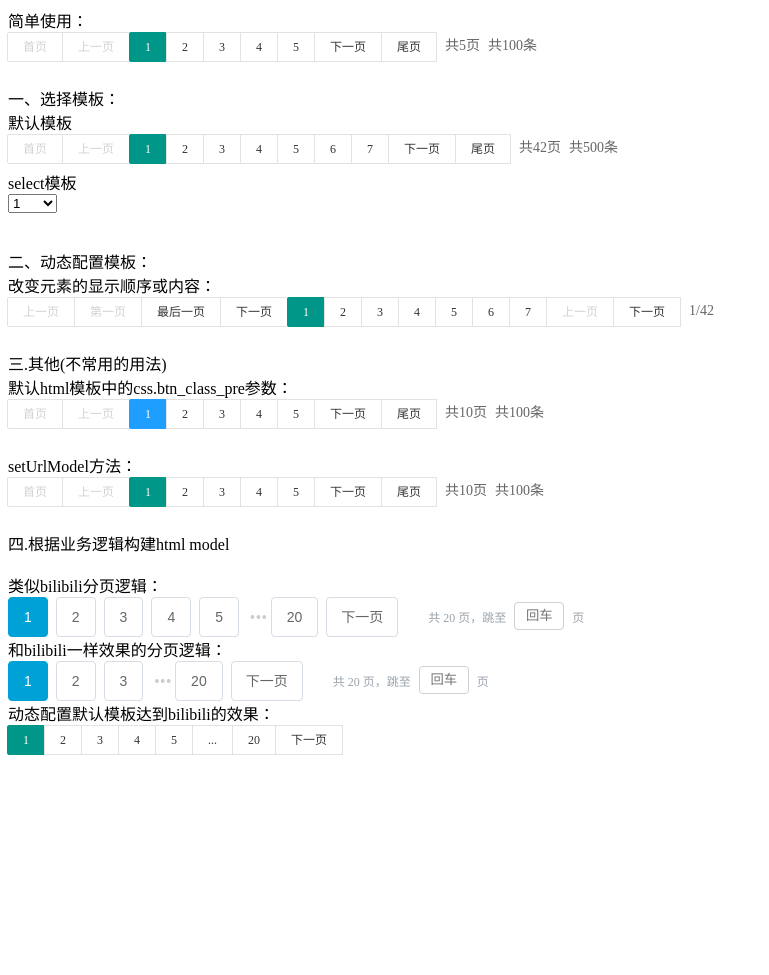
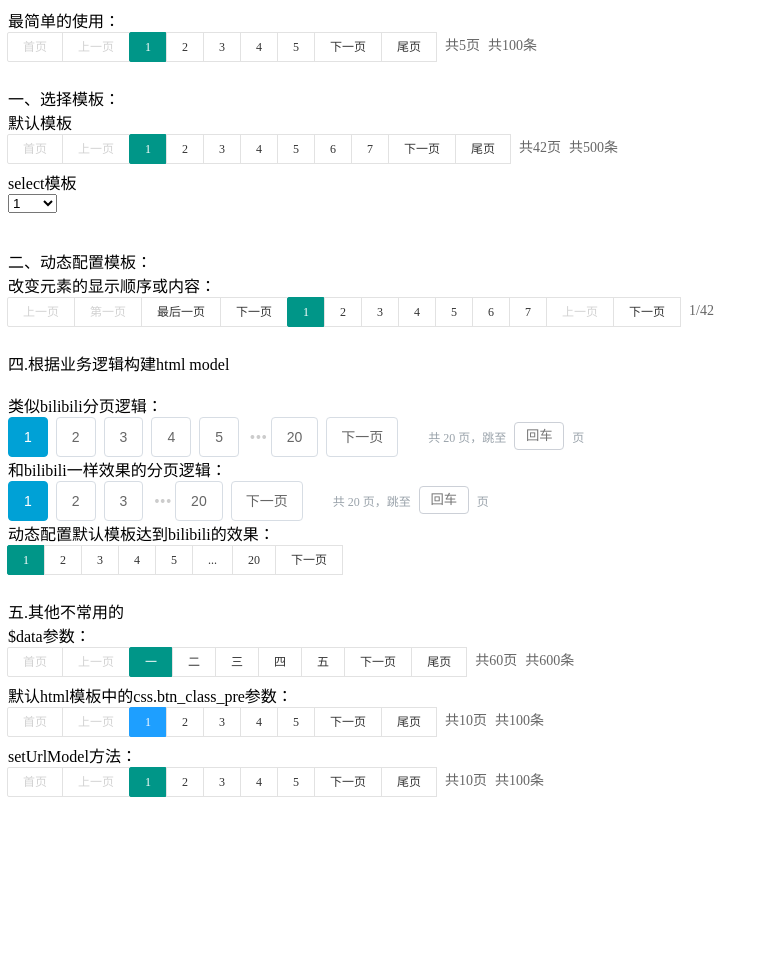
Before and after one commit to reversemagician/fenye, a PHP site: page / in a window 1280 px wide. Shown: the whole page, without its empty margins (0-769 px from the left). Before the commit the page ends 755 px from the top, so only its background shows below. Run offline with PHP 8.4, Linux system fonts and the light colour scheme.

Commit message:
增加了一些说明

```diff
--- a/fenye.php
+++ b/fenye.php
@@ -109,7 +109,7 @@ class fenye{
 				break;
 
 			case 'default1':
-			// 在'default'的前提下增加了两个修正
+			// 在'default'的前提下增加了 修正
 
 				$offset=0;//当前页按钮的偏移量,正向右,负向左。偏移量最好小于$page_number/2
 				$ge=floor($pagenumber/2);
--- a/index.php
+++ b/index.php
@@ -1,15 +1,10 @@
 <?php
 include 'fenye.php';
-
-
-$fenye =new fenye(50);
-$result=$fenye->result();
-// echo $result['css'],$result['html'];die;
 
 //////最简单的使用
 	$fenye=new fenye(100,20,7);//数据总数,每页数据量,页码数量
 	$fenye_html=$fenye->mainHtml();//获取html结果
-	echo '简单使用：<br>'.$fenye_html['css'],$fenye_html['html'];//输出结果
+	echo '最简单的使用：<br>'.$fenye_html['css'],$fenye_html['html'];//输出结果
 
 	// $fenye_data=$fenye->mainData();//获取数据结果
 	// $fenye_result=$fenye->result();//获取全部结果(包括数据结果和html结果)
@@ -20,11 +15,11 @@ $result=$fenye->result();
 //////一选择模板:
 	$fenye1=new fenye(500,12,7);
 
-	$default_model=$fenye1->result();//默认html的model
+	$default_model=$fenye1->result();//默认模板
 
 	$fenye1->sethtmlmodel('select');//选择模板
 
-	$select_model=$fenye1->result();//select的model
+	$select_model=$fenye1->result();//select模板
 
 	echo '<br><br><br>一、选择模板：<br>';
 
@@ -34,7 +29,6 @@ $result=$fenye->result();
 
 	///////二动态配置模板（或自定义模板）
 	echo '<br><br><br>二、动态配置模板：<br>';
-
 	$model=[
 				'html'=>[
 					'first_text'=>'第一页',//4个基础按钮中·首页·的文字
@@ -64,43 +58,12 @@ $result=$fenye->result();
 	echo '改变元素的显示顺序或内容：<br>'.$fenye1_result['css'],$fenye1_result['html'];
 
 
-//////三.其他
-	//由上两个例子可见,虽然第二个例子配置了css.color的参数,但是按钮颜色是相同的，因为在同一个html页面中class相同所以，css样式被覆盖了(默认颜色是绿色)，所以默认模板增加了一个类前缀参数
-	echo '<br><br><br>三.其他(不常用的用法)<br>';
 
-	$fenyecss=new fenye(100);
 
-		$model=[
-					'html'=>[
-						'btn'=>[
-							'normal'=>'<a href="#href#" class="pre_config_fanye_a">#text#</a>',
-							'selection'=>'<a href="#href#" class="pre_config_fanye_a pre_config_fanye_a_">#text#</a>',
-							'disable'=>'<a href="#href#" class="pre_config_fanye_a pre_config_fanye_d">#text#</a>',
-						]
-					]
-				];
-		$css=[
-			'color'=>'#1E9FFF',
-			'btn_class_pre'=>'pre_'//类前缀,需要在上面的html.btn中同时修改类名才能生效
-		];
+//////三.根据业务逻辑自定义构建更复杂的html model
+	echo '<br><br><br>四.根据业务逻辑构建html model<br>';
 
-	$fenyecss->sethtmlmodel('default',$model,$css);
-
-	$fenyecss_result=$fenyecss->result();
-
-	echo '默认html模板中的css.btn_class_pre参数：<br>'.$fenyecss_result['css'],$fenyecss_result['html'];
-
-	$fenyep=new fenye(100);
-
-	$fenyep->setUrlModel(['p'=>'paye']);
-
-	$fenyep_result=$fenyep->result();//获取结果 方法四
-
-	echo '<br><br><br>setUrlModel方法：<br>'.$fenyep_result['css'],$fenyep_result['html'];
-
-//////四.根据业务逻辑自定义构建更复杂的html model
 	//类似bilibili模板
-	echo '<br><br><br>四.根据业务逻辑构建html model<br>';
 		$or=new fenye(200);
 		$or->setHtmlModel('bilibili');
 		// 显示逻辑定义在bilibili模板html_btn_order.order_rule
@@ -148,3 +111,63 @@ $result=$fenye->result();
 		$de->setHtmlModel('default',$model);//配置模板
 		$de_result=$de->mainHtml();//获取结果
 		echo '<br>动态配置默认模板达到bilibili的效果：<br>'.$de_result['css'],$de_result['html'],$de_result['script'];
+
+///四.其他不常用的
+	echo "<br><br><br>五.其他不常用的";
+
+	$other=new fenye(600);
+	$other->mainData();//执行mainData()方法后才可以访问到有效的$data
+	$zn=['零','一','二','三','四','五','六','七','八','九'];
+	foreach ($other->data['loop'] as $k => $v) {
+		$newname='';
+		foreach ($zn as $key => $value) {
+			$v['name']=str_replace($key,$value,$v['name']);
+			$newname=$v['name'];
+		}
+		$other->data['loop'][$k]['name']=$newname;
+	}
+	$other_result=$other->mainHtml();
+	echo '<br>$data参数：<br>'.$other_result['css'],$other_result['html'];
+
+	//由上两个例子可见,虽然第二个例子配置了css.color的参数,但是按钮颜色是相同的，因为在同一个html页面中class相同所以，css样式被覆盖了(默认颜色是绿色)，所以默认模板增加了一个类前缀参数
+
+	$fenyecss=new fenye(100);
+
+		$model=[
+					'html'=>[
+						'btn'=>[
+							'normal'=>'<a href="#href#" class="pre_config_fanye_a">#text#</a>',
+							'selection'=>'<a href="#href#" class="pre_config_fanye_a pre_config_fanye_a_">#text#</a>',
+							'disable'=>'<a href="#href#" class="pre_config_fanye_a pre_config_fanye_d">#text#</a>',
+						]
+					]
+				];
+		$css=[
+			'color'=>'#1E9FFF',
+			'btn_class_pre'=>'pre_'//类前缀,需要在上面的html.btn中同时修改类名才能生效
+		];
+
+	$fenyecss->sethtmlmodel('default',$model,$css);
+
+	$fenyecss_result=$fenyecss->result();
+
+	echo '<br><br>默认html模板中的css.btn_class_pre参数：<br>'.$fenyecss_result['css'],$fenyecss_result['html'];
+
+	$fenyep=new fenye(100);
+
+	$fenyep->setUrlModel(['p'=>'paye']);
+
+	$fenyep_result=$fenyep->result();//获取结果 方法四
+
+	echo '<br><br>setUrlModel方法：<br>'.$fenyep_result['css'],$fenyep_result['html'];
+
+
+
+
+
+
+
+
+
+
+echo '<div style="height:200px;"> </div>';
```
Lines whose indentation alone changed are shown as unchanged.
